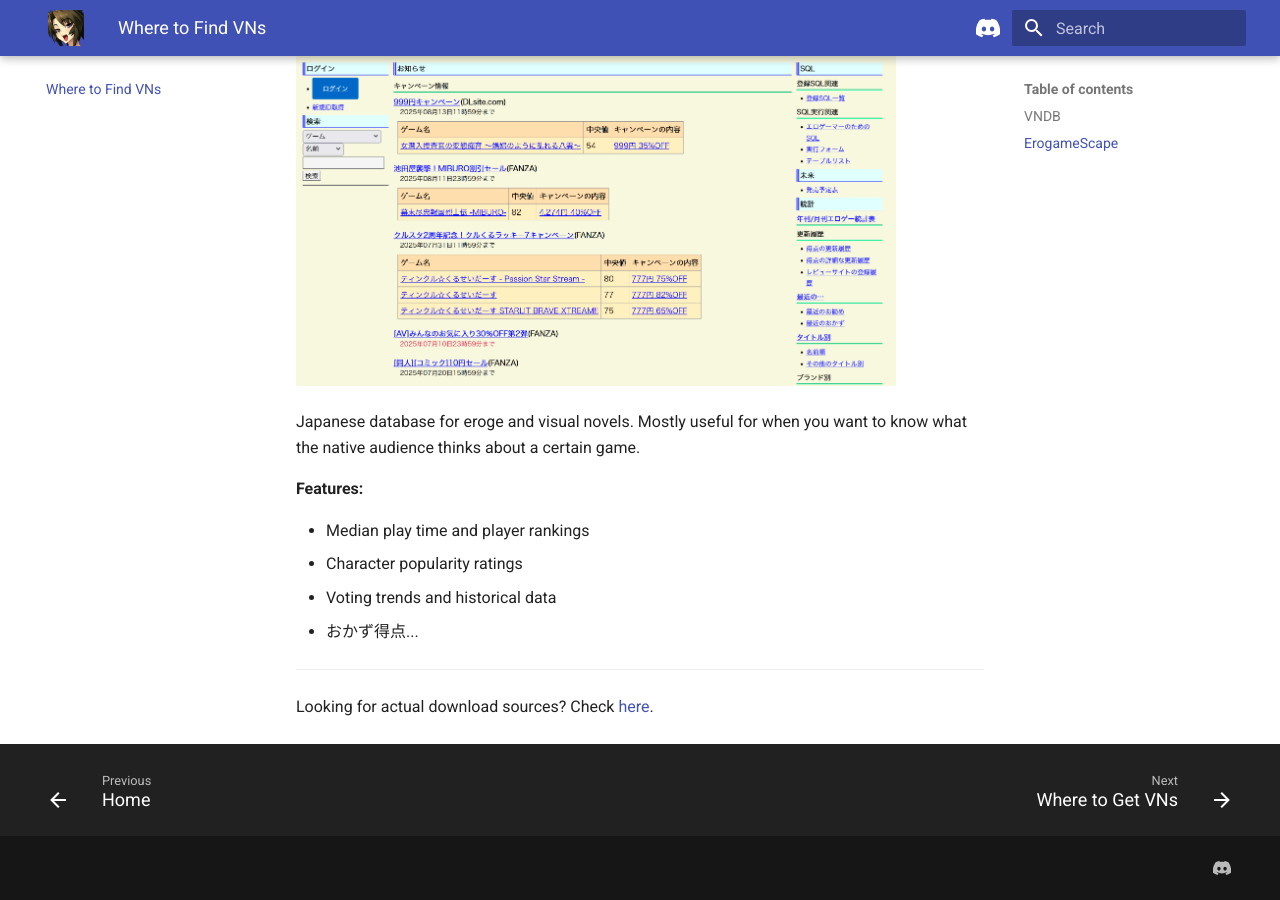
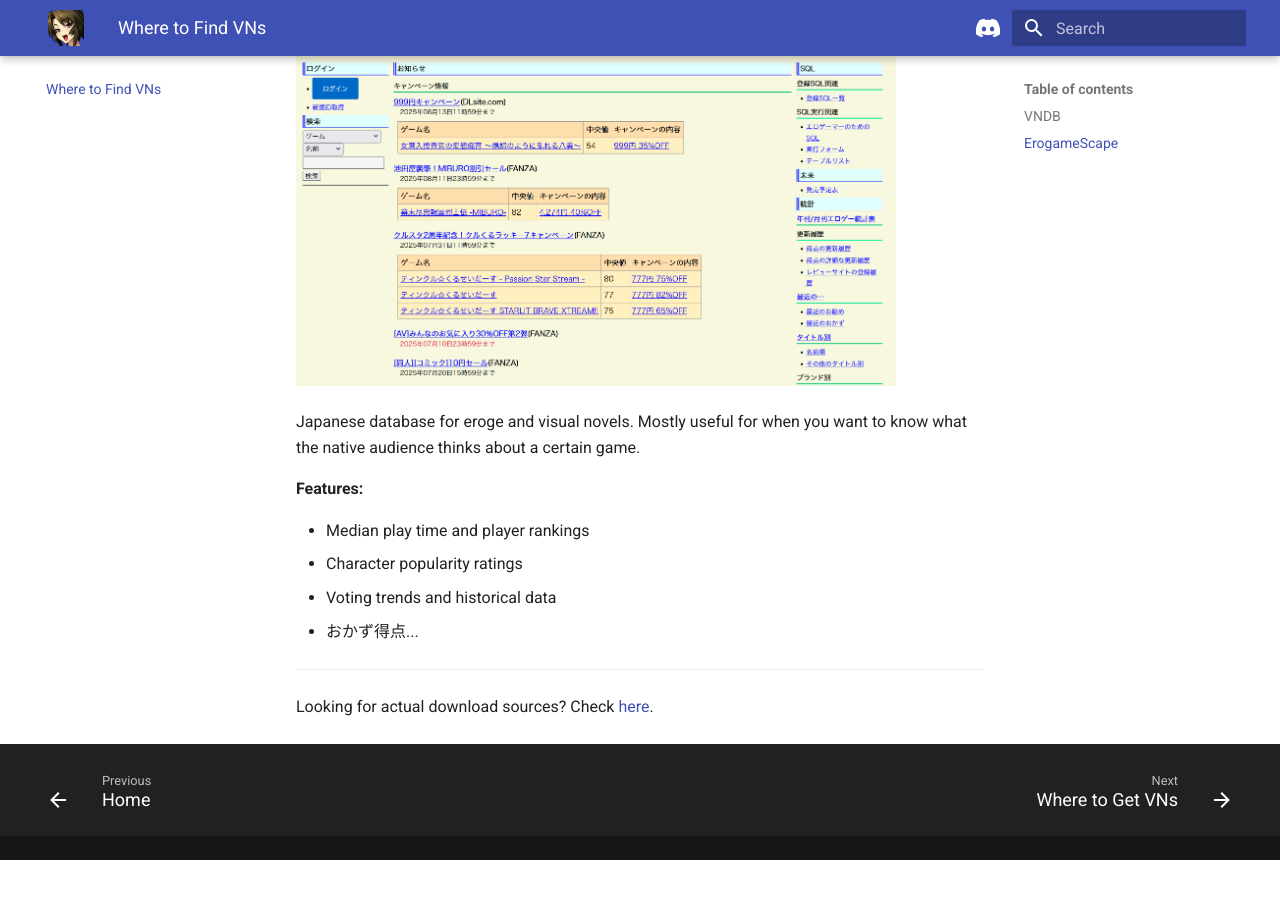
Before and after one commit to drinosaret/vn-club-resources, an MkDocs documentation site: the page built from docs/find.md, in a window 1280 px wide and 900 px high, scrolled down 1115 px. Built offline with MkDocs 1.6.1 and Material for MkDocs 9.7.7, drawn with Linux system fonts in a browser that asks for light colours; after the commit the page ends 1975 px from its top, so only the background shows below that.

Commit message:
Footer and palette change

```diff
--- a/mkdocs.yml
+++ b/mkdocs.yml
@@ -20,7 +20,6 @@
   palette:
     scheme: default
     primary: indigo
-    accent: deep orange
   font:
     text: Roboto
     code: Roboto Mono
@@ -36,10 +35,7 @@
 extra:
   discord_invite: "https://discord.gg/Ze7dYKVTHf"
   generator: false
-  social:
-    - icon: fontawesome/brands/discord
-      link: https://discord.gg/Ze7dYKVTHf
-      name: VN Club Resurrection Discord
+
 
 markdown_extensions:
   - attr_list
```
